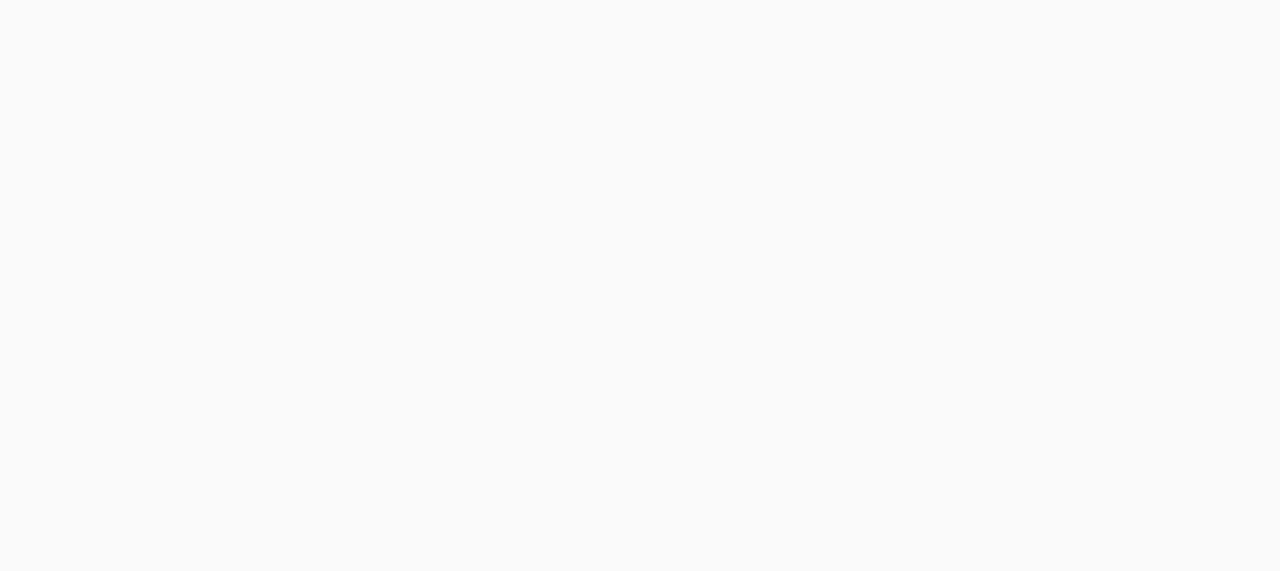
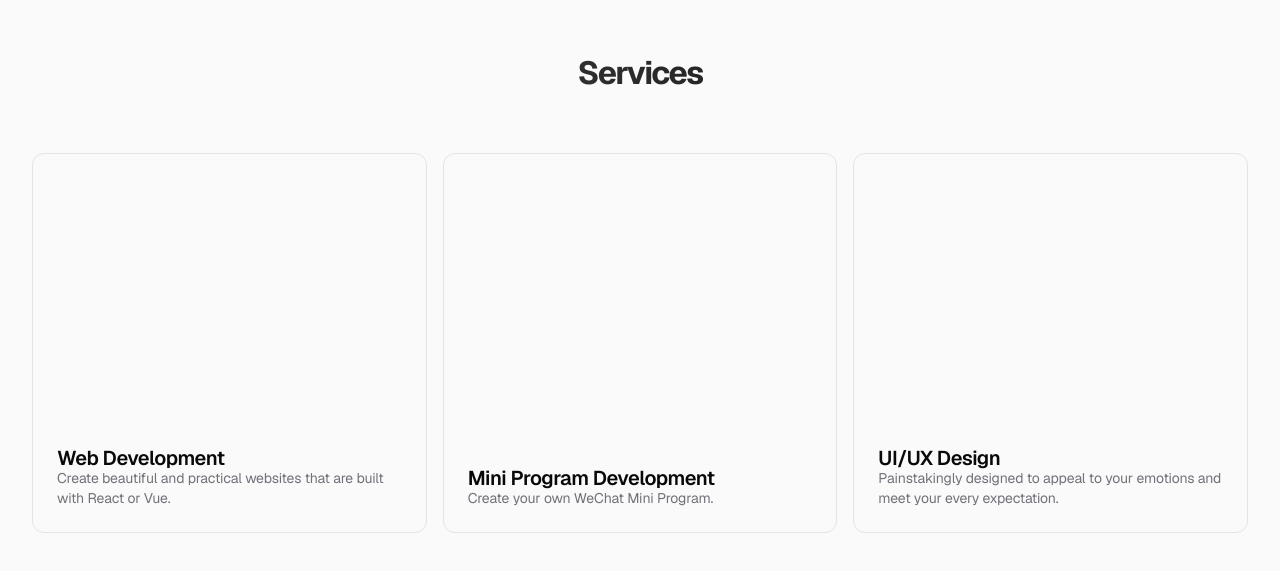
Before and after one commit to leehainuo/portfolio, a Next.js app: page / in a window 1280 px wide. Shown: the part 1547-2118 px from the top of the page. Before the commit the page ends 1604 px from the top, so only its background shows below. Built offline with nearby package versions, Linux system fonts and the light colour scheme.

Commit message:
Complete the Services.

```diff
--- a/app/page.jsx
+++ b/app/page.jsx
@@ -1,11 +1,13 @@
 import Image from "next/image";
 import Hero from "@/components/Hero/Hero";
 import About from "@/components/About/About";
+import Services from "@/components/Services/Services";
 export default function Home() {
   return (
     <main>
       <Hero />
       <About />
+      <Services />
     </main>
   );
 }
--- /dev/null
+++ b/components/Services/Services.jsx
@@ -0,0 +1,47 @@
+import { Card, CardContent, CardHeader, CardTitle, CardDescription } from "@/components/ui/card"
+
+const servicesData = [
+  {
+    title: "Web Development",
+    description: "Create beautiful and practical websites that are built with React or Vue.",
+  },
+  {
+    title: "Mini Program Development",
+    description: "Create your own WeChat Mini Program.",
+  },
+  {
+    title: "UI/UX Design",
+    description: "Painstakingly designed to appeal to your emotions and meet your every expectation.",
+  },
+]
+
+const Services = () => {
+  return (
+    <section className="mb-12 xl:mb-36">
+      <div className="container mx-auto">
+        <h1 className="section-title text-center mb-8 xl:mb-16">Services</h1>
+        {/* Grid items */}
+        <div className="grid xl:grid-cols-3 justify-center gap-y-4 xl:gap-x-4">
+          {servicesData.map((item, index) => {
+            return (
+              <Card key={index} className="w-full max-w-[424px] h-[380px] p-6 hover:border-[#999]
+               flex flex-col">
+                <CardHeader className="flex-1">
+                  {/* Image */}
+                </CardHeader>
+                <CardContent>
+                  <CardTitle className="text-left">{item.title}</CardTitle>
+                  <CardDescription>
+                    {item.description}
+                  </CardDescription>
+                </CardContent>
+              </Card>
+            )
+          })}
+        </div>
+      </div>
+    </section>
+  )
+}
+
+export default Services
--- a/components/ui/card.jsx
+++ b/components/ui/card.jsx
@@ -6,7 +6,7 @@ import { cn } from "@/lib/utils"
 const Card = React.forwardRef(({ className, ...props }, ref) => (
   <div
     ref={ref}
-    className={cn("rounded-lg border bg-card text-card-foreground shadow-sm", className)}
+    className={cn("rounded-xl border bg-background text-card-foreground", className)}
     {...props} />
 ))
 Card.displayName = "Card"
@@ -22,7 +22,7 @@ CardHeader.displayName = "CardHeader"
 const CardTitle = React.forwardRef(({ className, ...props }, ref) => (
   <div
     ref={ref}
-    className={cn("text-2xl font-semibold leading-none tracking-tight", className)}
+    className={cn("text-xl font-semibold leading-none tracking-tight", className)}
     {...props} />
 ))
 CardTitle.displayName = "CardTitle"
@@ -30,13 +30,13 @@ CardTitle.displayName = "CardTitle"
 const CardDescription = React.forwardRef(({ className, ...props }, ref) => (
   <div
     ref={ref}
-    className={cn("text-sm text-muted-foreground", className)}
+    className={cn("text-sm text-muted-foreground tracking-[-0.14px] leading-5", className)}
     {...props} />
 ))
 CardDescription.displayName = "CardDescription"
 
 const CardContent = React.forwardRef(({ className, ...props }, ref) => (
-  <div ref={ref} className={cn("p-6 pt-0", className)} {...props} />
+  <div ref={ref} className={cn(" pt-0", className)} {...props} />
 ))
 CardContent.displayName = "CardContent"
 
```
Also changed, not shown: components/Hero/Hero.jsx (line endings or trailing spaces).
